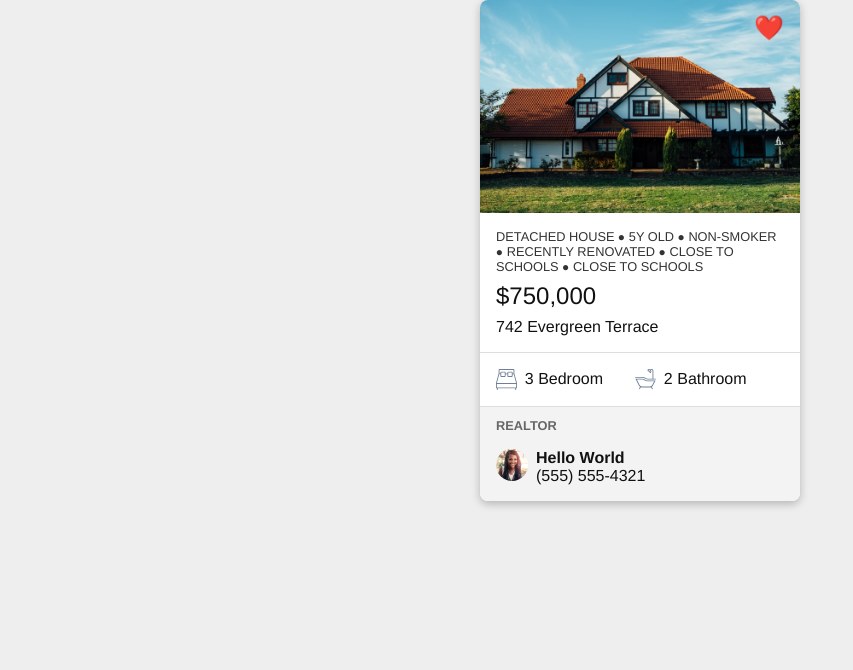
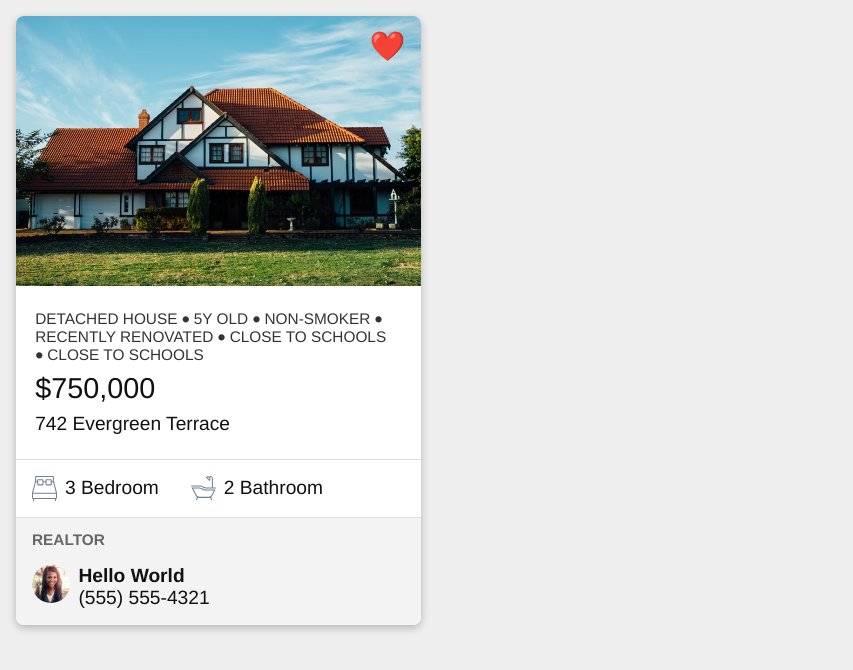
Before and after one commit to wddm-f21/property-card, a plain HTML site: page index.html in a window 1280 px wide. Shown: the whole page, without its empty margins (0-853 px from the left). Drawn offline with Linux system fonts and the light colour scheme.

Commit message:
layout complete

```diff
--- a/css/index.css
+++ b/css/index.css
@@ -8,10 +8,16 @@ body {
   text-transform: uppercase;
   color: #666;
 }
+
+.properties {
+  display: grid;
+  gap: 1rem;
+  padding: 1rem;
+}
+
 .property {
   position: relative;
-  max-width: 20rem;
-  margin: 0 auto;
+  /* max-width: 20rem; */
   border-radius: 0.5rem;
   overflow: hidden;
   background-color: #fff;
@@ -114,3 +120,29 @@ body {
 .contact-num {
   margin: 0;
 }
+
+@media screen and (min-width: 34rem) {
+  body {
+    font-size: 1.2em;
+  }
+}
+@media screen and (min-width: 40rem) {
+  .properties {
+    grid-template-columns: repeat(2, 1fr);
+    /* align-items: start; */
+  }
+  .property {
+    display: flex;
+    flex-direction: column;
+  }
+  .info {
+    flex-grow: 1;
+  }
+}
+@media screen and (min-width: 60rem) {
+  .properties {
+    grid-template-columns: repeat(3, 1fr);
+    max-width: 80rem;
+    margin: 0 auto;
+  }
+}
--- a/index.html
+++ b/index.html
@@ -8,6 +8,68 @@
 		<link rel="stylesheet" href="css/index.css">
 	</head>
 	<body>
+
+		<div class="properties">
+			<article class="property">
+				<img src="img/house.jpg" alt="742 Evergreen Terrace, front view" class="gallery">
+				<button class="favourite">❤️</button>
+				<div class="info">
+					<ul class="details">
+						<li>Detached house</li>
+						<li>5y old</li>
+						<li>Non-smoker</li>
+						<li>Recently renovated</li>
+						<li>Close to schools</li>
+						<li>Close to schools</li>
+					</ul>
+					<h2 class="cost">$750,000</h2>
+					<h1 class="address">742 Evergreen Terrace</h1>
+				</div>
+				<ul class="rooms">
+					<li><img src="img/bedroom.svg" alt="Bedroom logo">3 Bedroom</li>
+					<li><img src="img/bathroom.svg" alt="Bathroom logo">2 Bathroom</li>
+				</ul>
+				<footer class="realtor">
+					<h2 class="subheading">Realtor</h2>
+					<address class="agent">
+						<img src="img/realtor.png" alt="Hello World's face" class="face">
+						<dl class="contact">
+							<dt class="contact-name">Hello World</dt>
+							<dd class="contact-num">(555) 555-4321</dd>
+						</dl>
+					</address>
+				</footer>
+			</article>
+
+
+
+<!--
+			<article class="property">
+				<img src="img/house.jpg" alt="742 Evergreen Terrace, front view" class="gallery">
+				<button class="favourite">❤️</button>
+				<div class="info">
+					<ul class="details">
+						<li>Detached house</li>
+						<li>5y old</li>
+					</ul>
+					<h2 class="cost">$750,000</h2>
+					<h1 class="address">742 Evergreen Terrace</h1>
+				</div>
+				<ul class="rooms">
+					<li><img src="img/bedroom.svg" alt="Bedroom logo">3 Bedroom</li>
+					<li><img src="img/bathroom.svg" alt="Bathroom logo">2 Bathroom</li>
+				</ul>
+				<footer class="realtor">
+					<h2 class="subheading">Realtor</h2>
+					<address class="agent">
+						<img src="img/realtor.png" alt="Hello World's face" class="face">
+						<dl class="contact">
+							<dt class="contact-name">Hello World</dt>
+							<dd class="contact-num">(555) 555-4321</dd>
+						</dl>
+					</address>
+				</footer>
+			</article>
 
 			<article class="property">
 				<img src="img/house.jpg" alt="742 Evergreen Terrace, front view" class="gallery">
@@ -40,5 +102,37 @@
 				</footer>
 			</article>
 
+			<article class="property">
+				<img src="img/house.jpg" alt="742 Evergreen Terrace, front view" class="gallery">
+				<button class="favourite">❤️</button>
+				<div class="info">
+					<ul class="details">
+						<li>Detached house</li>
+						<li>5y old</li>
+						<li>Non-smoker</li>
+						<li>Recently renovated</li>
+						<li>Close to schools</li>
+						<li>Close to schools</li>
+					</ul>
+					<h2 class="cost">$750,000</h2>
+					<h1 class="address">742 Evergreen Terrace</h1>
+				</div>
+				<ul class="rooms">
+					<li><img src="img/bedroom.svg" alt="Bedroom logo">3 Bedroom</li>
+					<li><img src="img/bathroom.svg" alt="Bathroom logo">2 Bathroom</li>
+				</ul>
+				<footer class="realtor">
+					<h2 class="subheading">Realtor</h2>
+					<address class="agent">
+						<img src="img/realtor.png" alt="Hello World's face" class="face">
+						<dl class="contact">
+							<dt class="contact-name">Hello World</dt>
+							<dd class="contact-num">(555) 555-4321</dd>
+						</dl>
+					</address>
+				</footer>
+			</article> -->
+		</div>
+
 	</body>
 </html>
```
Lines whose indentation alone changed are shown as unchanged.
